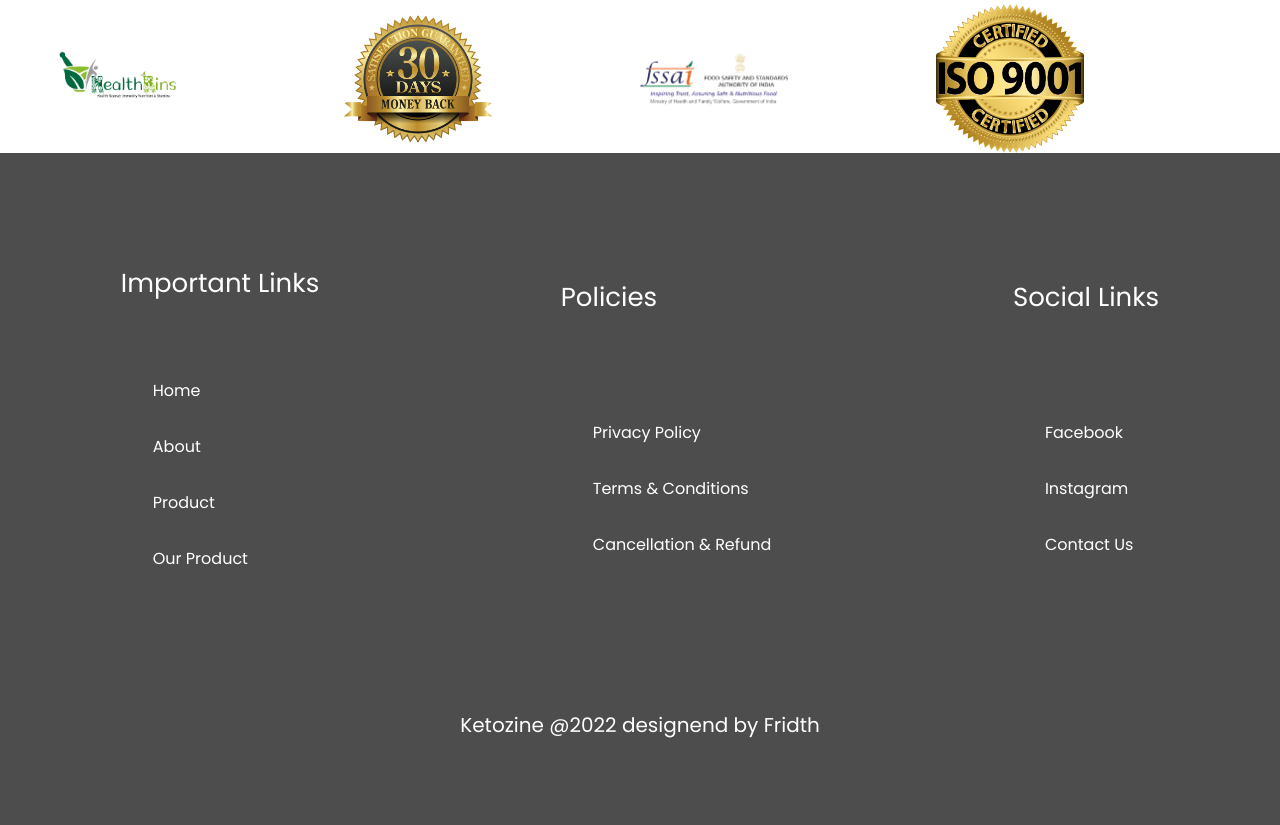
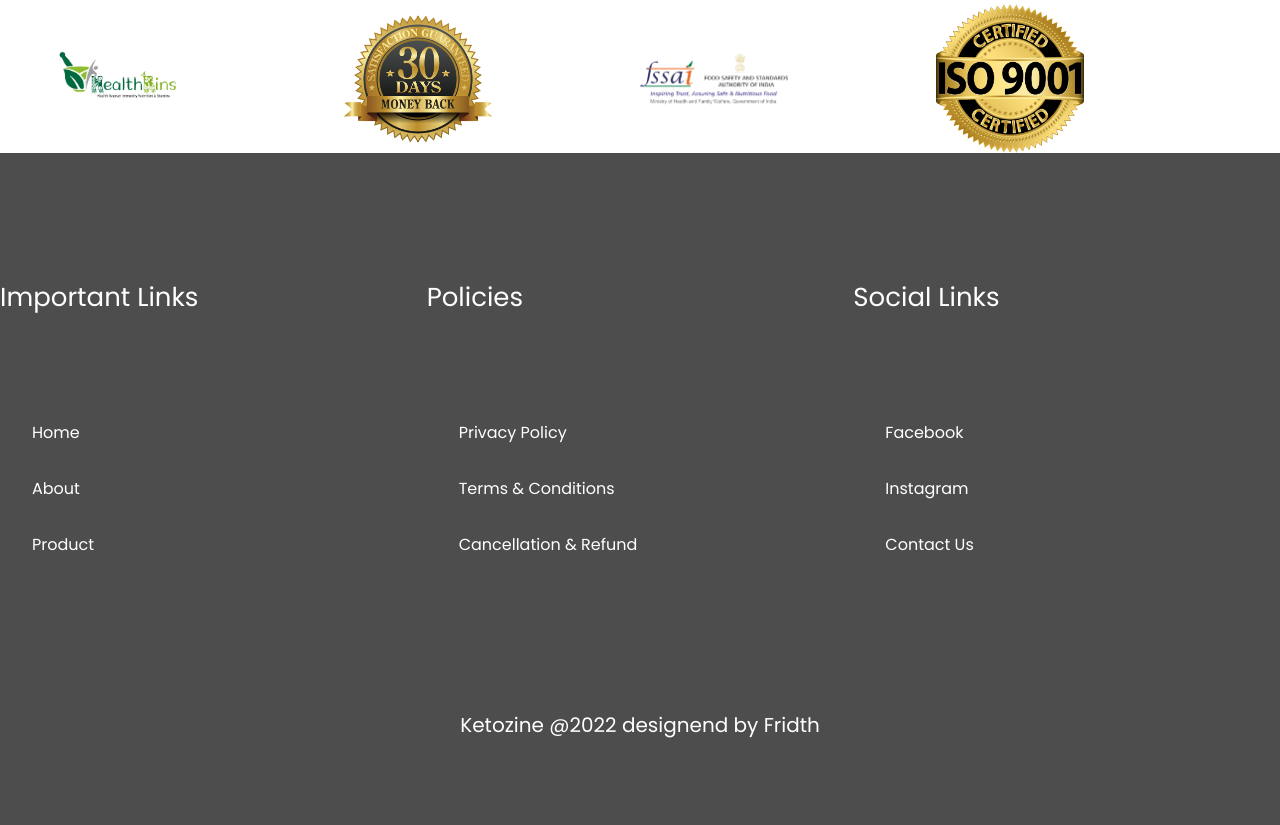
Before and after one commit to kapilmaurya/healthrins, a Django app: page / in a window 1280 px wide. Shown: the part 3106-3931 px from the top of the page. Run offline with Django 4.2, Linux system fonts and the light colour scheme.

Commit message:
6th Commit

```diff
--- a/static/styles/style.css
+++ b/static/styles/style.css
@@ -135,14 +135,7 @@ body {
 
 /* designing Footer area */
 
-.footer-links {
-    display: flex;
-    justify-content: space-around;
-    flex-wrap: wrap;
-    width: 100%;
-    height: 50vh;
-    text-align: left;
-}
+
 
 .footerarea {
     background-color: rgba(11, 11, 11, 0.73);
@@ -474,6 +467,11 @@ ul {
 .the30years_container{
     justify-self: center;
 }
+.footer-links{
+    display: grid;
+    grid-template-rows: 1fr 1fr 1fr;
+    justify-self: center;
+}
 
 }
 
@@ -532,6 +530,16 @@ ul {
         display: grid;
         grid-template-columns: 1fr 1fr 1fr 1fr;
         align-items: center;
+    }
+
+    .footer-links {
+        display: grid;
+        /* justify-content: space-around;
+        flex-wrap: wrap; */
+        grid-template-columns: 1fr 1fr 1fr;
+        width: 100%;
+        height: 50vh;
+        text-align: left;
     }
 }
 
--- a/templates/footer.html
+++ b/templates/footer.html
@@ -9,7 +9,6 @@
           <li class="items"><a class="nav-link" href="{%url 'home'%}">Home</a></li>
           <li class="items"><a class="nav-link" href="#about-anchor">About</a></li>
           <li class="items"><a class="nav-link" href="#product-anchor">Product</a></li>
-          <li class="items">Our Product</li>
         </ul>
       </div>
       <div class="footer-part">
```
Also changed, not shown: base/templates/base/contact.html (added, +26 -0 lines), base/templates/base/returnrefund.html (renamed from base/returnrefund.html).
